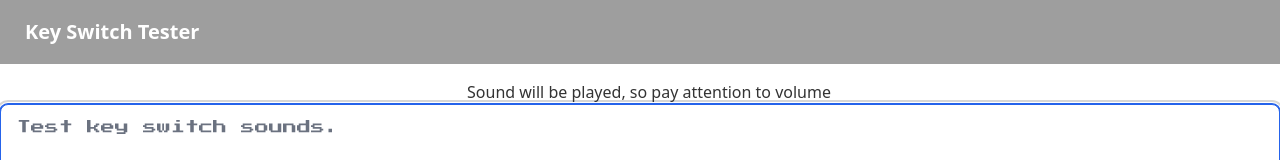
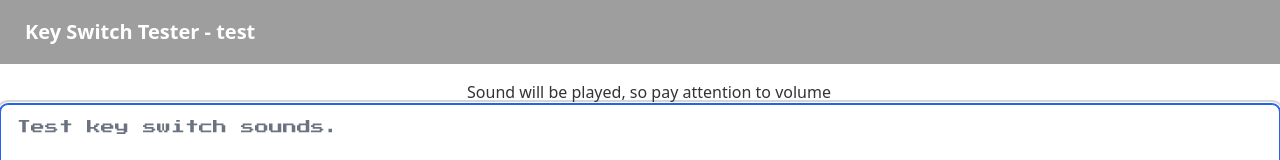
Before and after one commit to ashcolor/key-switch-tester, a Vue app: page / in a window 1280 px wide. Shown: the top 160 px of the page. Built offline with nearby package versions, Linux system fonts and the light colour scheme; no server answers; some icons are missing; the HTML template or start-up script is replaced by a standard one.

Commit message:
chg: test

```diff
--- a/src/components/MyHeader.vue
+++ b/src/components/MyHeader.vue
@@ -5,7 +5,7 @@
 <template>
     <div class="navbar bg-primary">
         <div class="flex-1">
-            <a class="btn btn-ghost normal-case text-xl text-white"> Key Switch Tester </a>
+            <a class="btn btn-ghost normal-case text-xl text-white">Key Switch Tester - test</a>
         </div>
         <div class="flex-none">
             <a href="https://github.com/ashcolor" target="_blank">
```
